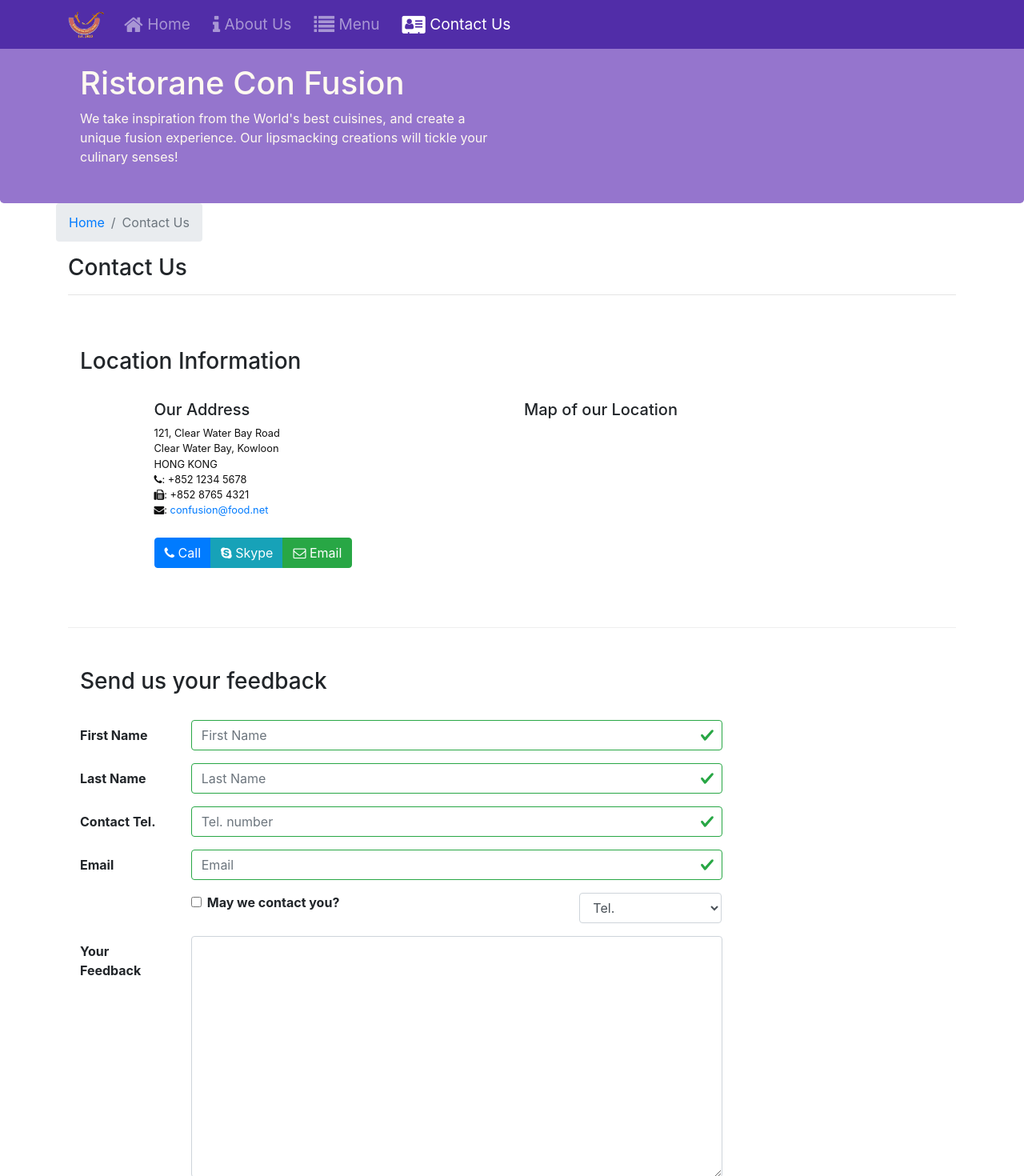
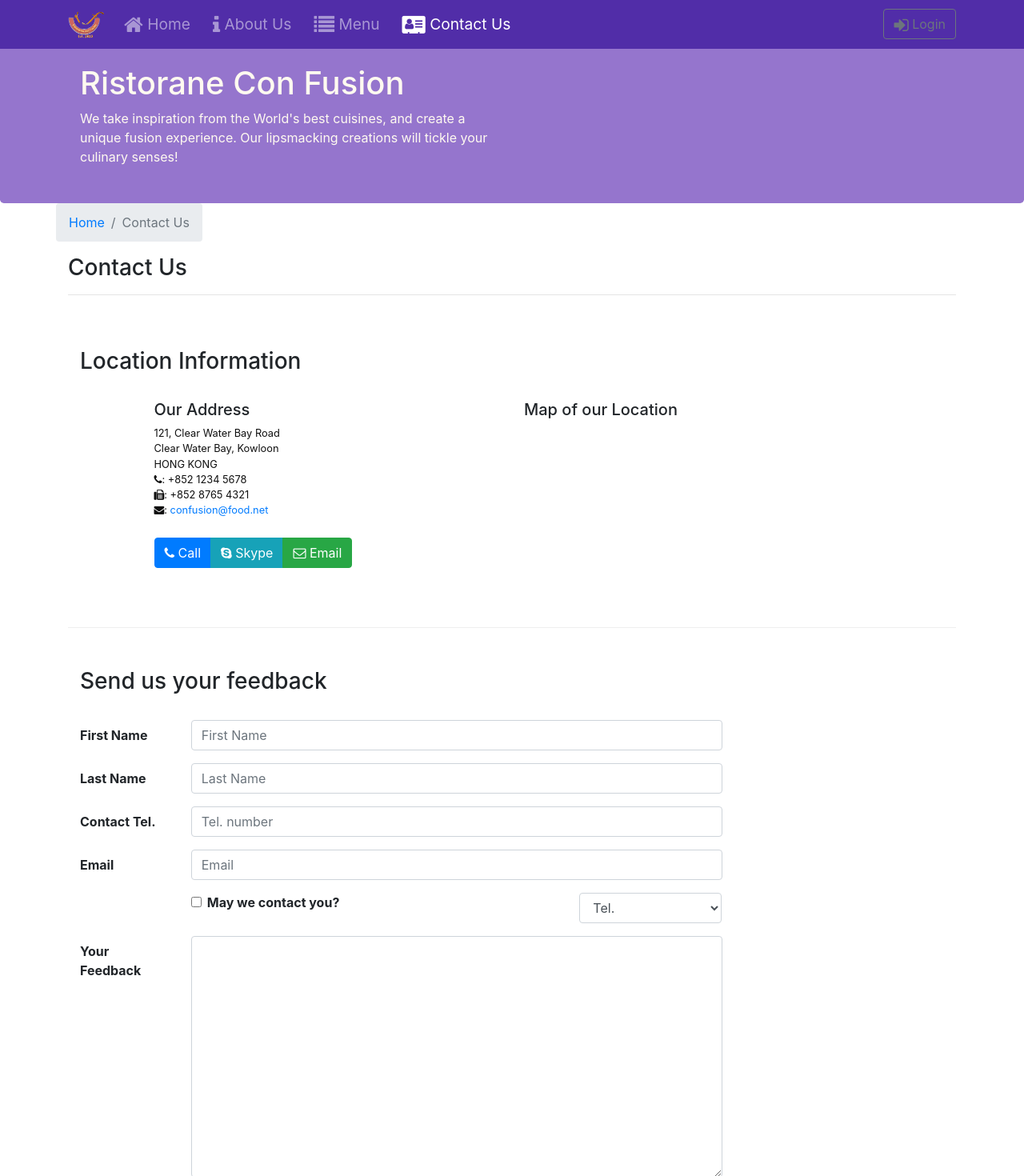
Before and after one commit to acdixon91/confusion---react, a React (Create React App) app: page /contactus in a window 1280 px wide. Shown: the top 1470 px of the page at 80% size. Built offline with nearby package versions, Linux system fonts and the light colour scheme.

Commit message:
form val pt 2

```diff
--- a/src/components/ContactComponent.js
+++ b/src/components/ContactComponent.js
@@ -69,23 +69,33 @@
       errors.firstname = "First name should be greater than 3 charecters";
     } else if (this.state.touched.firstname && firstname.length > 10) {
       errors.firstname = "First name should be less than 10 charecters";
+    } else if (this.state.touched.firstname && errors.firstname === "") {
+      errors.firstname = "valid";
     }
 
     if (this.state.touched.lastname && lastname.length < 3) {
       errors.lastname = "Last name should be greater than 3 charecters";
     } else if (this.state.touched.lastname && lastname.length > 10) {
       errors.lastname = "Last name should be less than 10 charecters";
+    } else if (this.state.touched.lastname && errors.lastname === "") {
+      errors.lastname = "valid";
     }
 
     const reg = /^\d+$/;
     if (this.state.touched.telnum && !reg.test(telnum))
       errors.telnum = "Tel. Number should contain only numbers";
+    else if (this.state.touched.telnum && errors.telnum === "") {
+      errors.telnum = "valid";
+    }
 
     if (
       this.state.touched.email &&
       email.split("").filter((x) => x === "@").length !== 1
-    )
+    ) {
       errors.email = "Email should contain a @";
+    } else if (this.state.touched.email && errors.email === "") {
+      errors.email = "valid";
+    }
 
     return errors;
   }
@@ -178,8 +188,10 @@
                     name="firstname"
                     placeholder="First Name"
                     value={this.state.firstname}
-                    valid={errors.firstname === ""}
-                    invalid={errors.firstname !== ""}
+                    valid={errors.firstname === "valid"}
+                    invalid={
+                      errors.firstname !== "valid" && errors.firstname !== ""
+                    }
                     onBlur={this.handleBlur("firstname")}
                     onChange={this.handleInputChange}
                   ></Input>
@@ -197,8 +209,10 @@
                     name="lastname"
                     placeholder="Last Name"
                     value={this.state.lastname}
-                    valid={errors.lastname === ""}
-                    invalid={errors.lastname !== ""}
+                    valid={errors.lastname === "valid"}
+                    invalid={
+                      errors.lastname !== "valid" && errors.lastname !== ""
+                    }
                     onBlur={this.handleBlur("lastname")}
                     onChange={this.handleInputChange}
                   ></Input>
@@ -216,8 +230,8 @@
                     name="telnum"
                     placeholder="Tel. number"
                     value={this.state.telnum}
-                    valid={errors.telnum === ""}
-                    invalid={errors.telnum !== ""}
+                    valid={errors.telnum === "valid"}
+                    invalid={errors.telnum !== "valid" && errors.telnum !== ""}
                     onBlur={this.handleBlur("telnum")}
                     onChange={this.handleInputChange}
                   />
@@ -235,8 +249,8 @@
                     name="email"
                     placeholder="Email"
                     value={this.state.email}
-                    valid={errors.email === ""}
-                    invalid={errors.email !== ""}
+                    valid={errors.email === "valid"}
+                    invalid={errors.email !== "valid" && errors.email !== ""}
                     onBlur={this.handleBlur("email")}
                     onChange={this.handleInputChange}
                   />
--- a/src/components/HeaderComponent.js
+++ b/src/components/HeaderComponent.js
@@ -7,6 +7,14 @@
   Collapse,
   NavItem,
   Jumbotron,
+  Button,
+  Modal,
+  ModalHeader,
+  ModalBody,
+  Form,
+  FormGroup,
+  Label,
+  Input,
 } from "reactstrap";
 import { NavLink } from "react-router-dom";
 
@@ -15,14 +23,36 @@
     super(props);
     this.state = {
       isNavOpen: false,
+      isModalOpen: false,
     };
     this.toggleNav = this.toggleNav.bind(this);
+    this.toggleModal = this.toggleModal.bind(this);
+    this.handleLogin = this.handleLogin.bind(this);
   }
 
   toggleNav() {
     this.setState({
       isNavOpen: !this.state.isNavOpen,
     });
+  }
+
+  toggleModal() {
+    this.setState({
+      isModalOpen: !this.state.isModalOpen,
+    });
+  }
+
+  handleLogin(event) {
+    this.toggleModal();
+    alert(
+      "Username: " +
+        this.username.value +
+        " Password: " +
+        this.password.value +
+        " Remember " +
+        this.remember.checked
+    );
+    event.preventDefault();
   }
 
   render() {
@@ -63,6 +93,13 @@
                   </NavLink>
                 </NavItem>
               </Nav>
+              <Nav className="ml-auto" navbar>
+                <NavItem>
+                  <Button outline onClick={this.toggleModal}>
+                    <i className="fa fa-sign-in fa-lg"></i> Login
+                  </Button>
+                </NavItem>
+              </Nav>
             </Collapse>
           </div>
         </Navbar>
@@ -80,6 +117,44 @@
             </div>
           </div>
         </Jumbotron>
+        <Modal isOpen={this.state.isModalOpen} toggle={this.toggleModal}>
+          <ModalHeader toggle={this.toggleModal}>Login</ModalHeader>
+          <ModalBody>
+            <Form onSubmit={this.handleLogin}>
+              <FormGroup>
+                <Label htmlFor="username">Username</Label>
+                <Input
+                  type="text"
+                  id="username"
+                  name="username"
+                  innerRef={(input) => (this.username = input)}
+                />
+              </FormGroup>
+              <FormGroup>
+                <Label htmlFor="password">Password</Label>
+                <Input
+                  type="password"
+                  id="password"
+                  name="password"
+                  innerRef={(input) => (this.password = input)}
+                />
+              </FormGroup>
+              <FormGroup check>
+                <Label check>
+                  <Input
+                    type="checkbox"
+                    name="remember"
+                    innerRef={(input) => (this.remember = input)}
+                  />
+                  Remember Me
+                </Label>
+              </FormGroup>
+              <Button type="submit" value="submit" className="bg-primary mt-3">
+                Login
+              </Button>
+            </Form>
+          </ModalBody>
+        </Modal>
       </React.Fragment>
     );
   }
```
